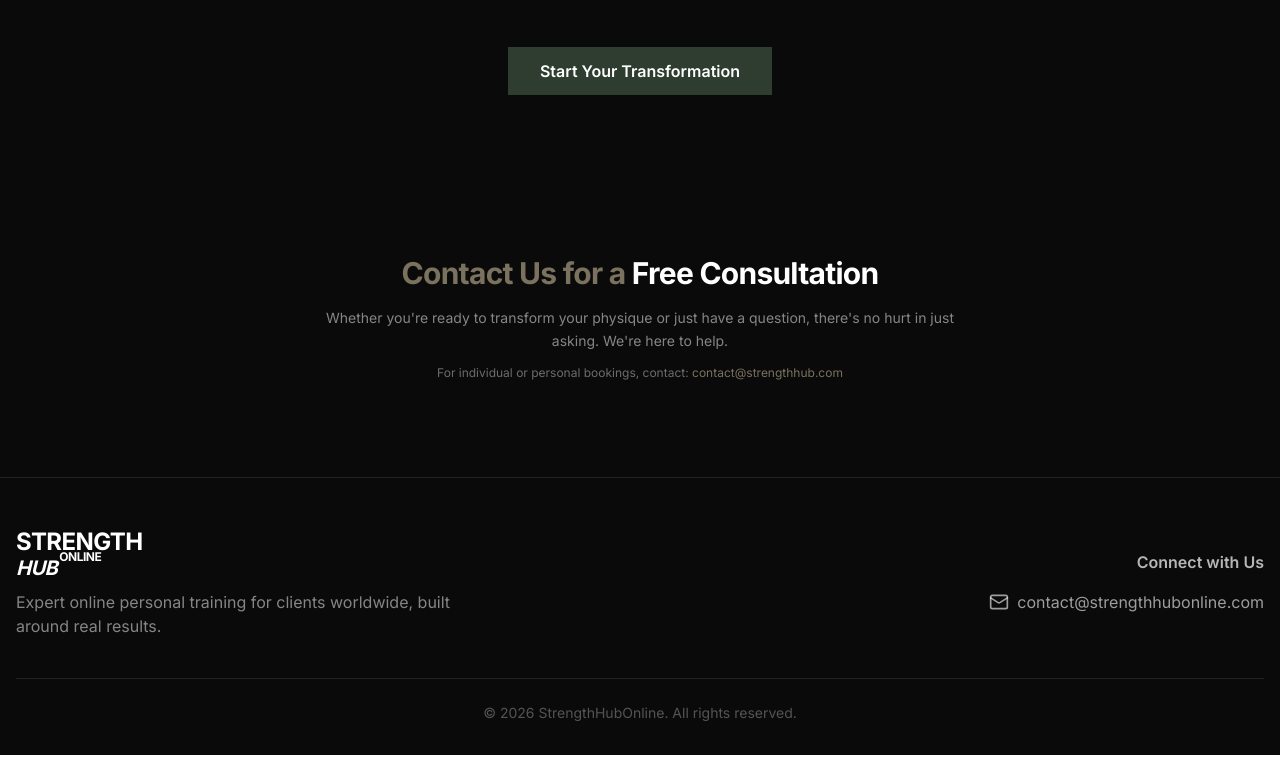
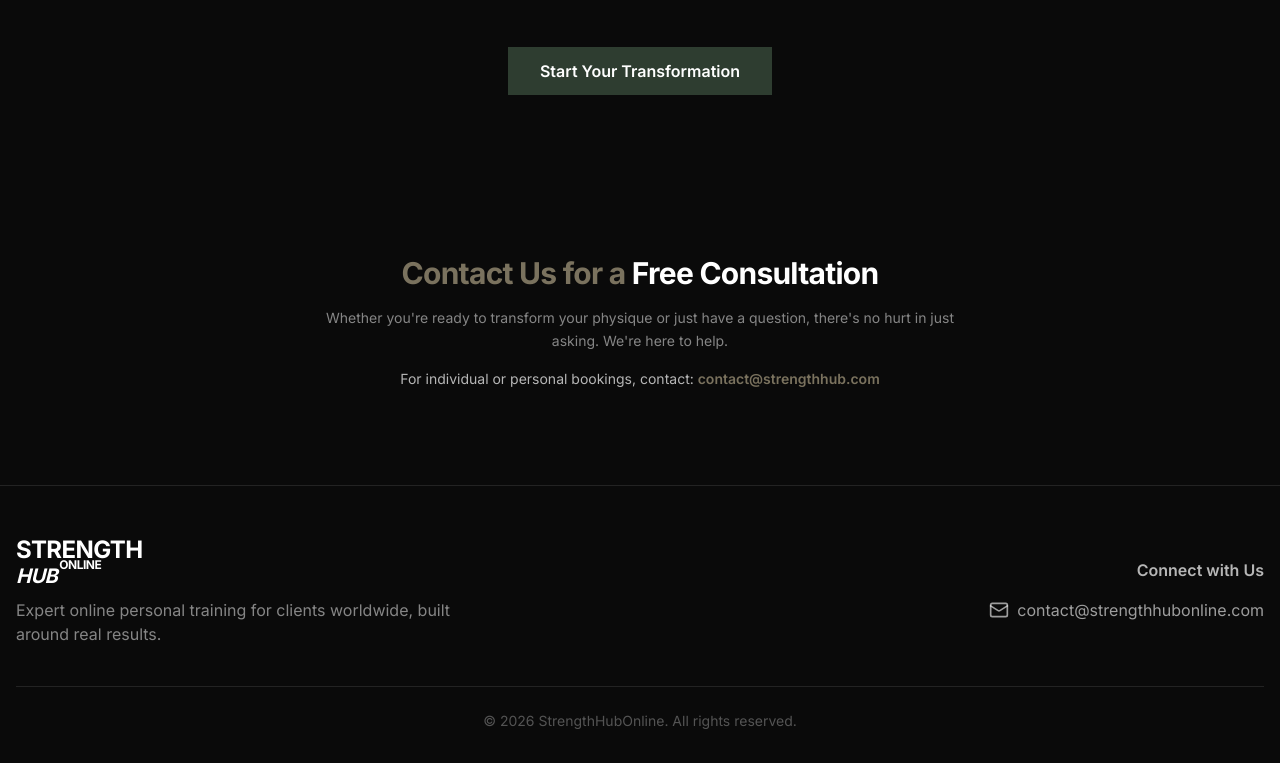
Before and after one commit to Zaggy887/FITNESS, a React (Vite) app: page / in a window 1280 px wide. Shown: the part 4656-5419 px from the top of the page. Built offline with nearby package versions, Linux system fonts and the light colour scheme.

Commit message:
Improve booking text visibility

```diff
--- a/src/components/ContactForm.tsx
+++ b/src/components/ContactForm.tsx
@@ -27,9 +27,9 @@ const ContactForm = () => {
           <p className="fade-in text-white/50 text-sm leading-relaxed">
             Whether you're ready to transform your physique or just have a question, there's no hurt in just asking. We're here to help.
           </p>
-          <p className="fade-in text-white/40 text-xs mt-3">
+          <p className="fade-in text-white/70 text-sm mt-4">
             For individual or personal bookings, contact:{' '}
-            <a href="mailto:contact@strengthhub.com" className="text-[#7A725E] hover:underline">contact@strengthhub.com</a>
+            <a href="mailto:contact@strengthhub.com" className="text-[#7A725E] font-semibold hover:underline">contact@strengthhub.com</a>
           </p>
         </div>
       </div>
```
